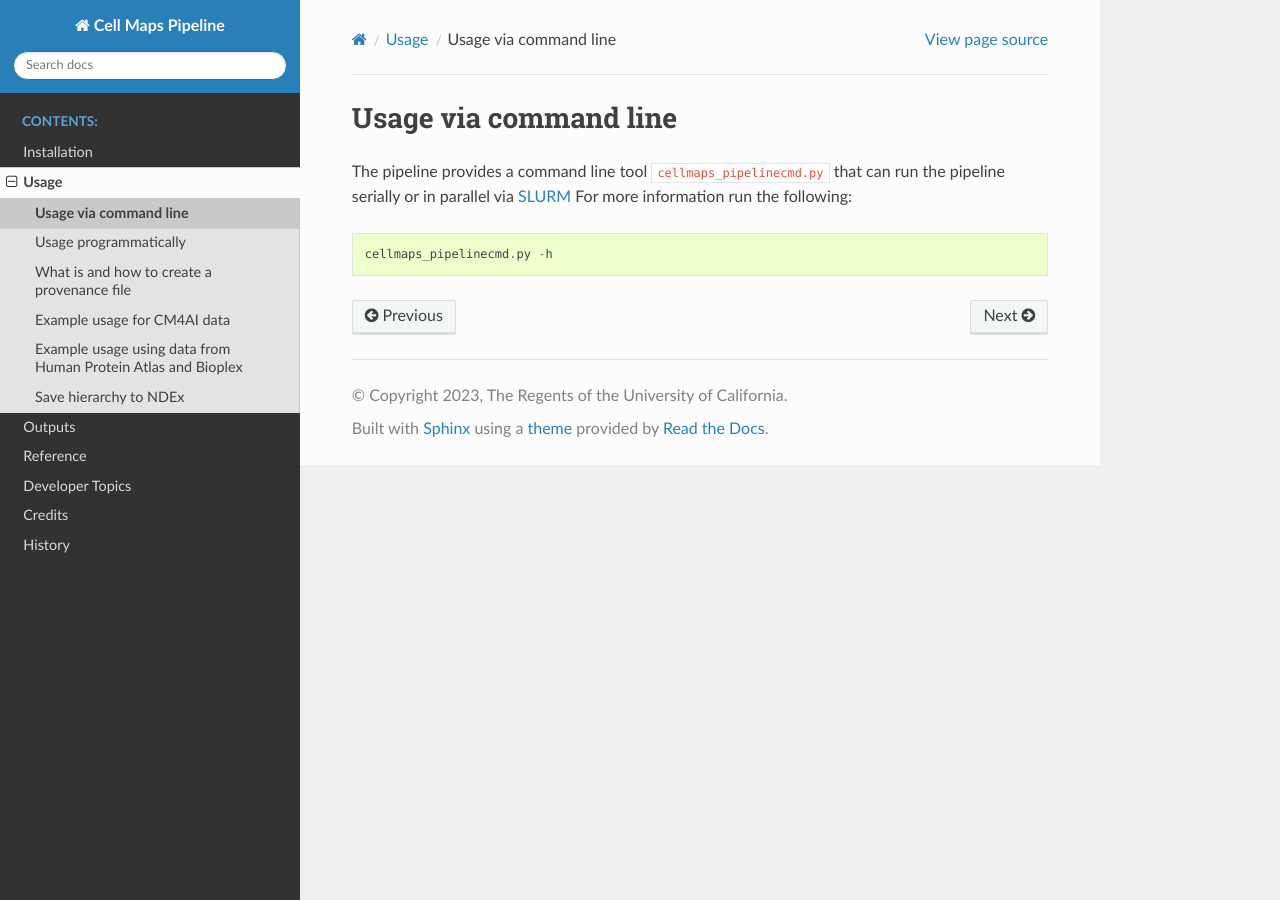
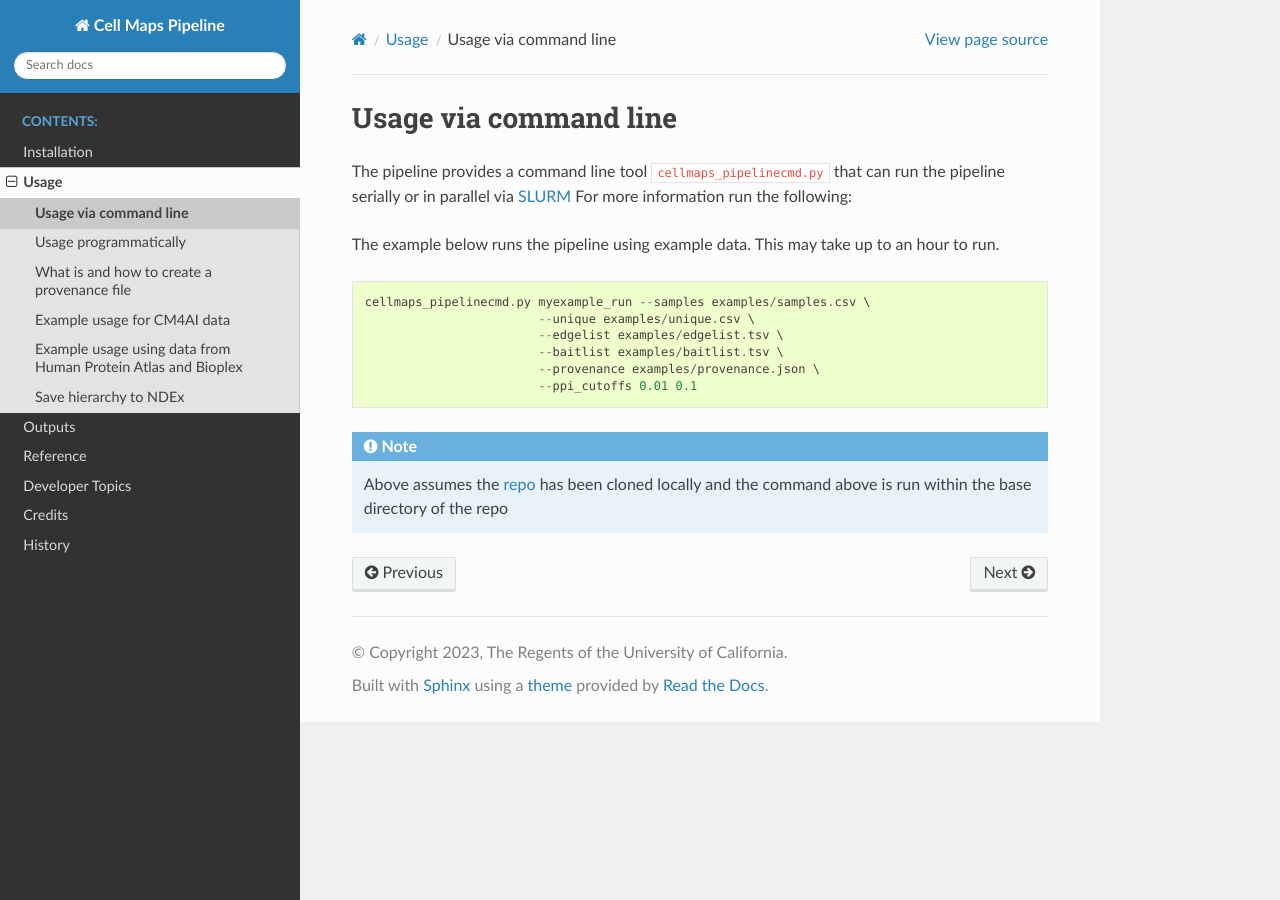
Before and after one commit to idekerlab/cellmaps_pipeline, a Sphinx documentation site: the page built from docs/usage_via_command.rst, in a window 1280 px wide. Built offline with Sphinx 7.4.7 and the Read the Docs theme 3.1.0, drawn with Linux system fonts in a browser that asks for light colours.

Commit message:
updates to make pipeline compatible with pep 517 build system. also bumped up dependency versions

```diff
--- a/HISTORY.rst
+++ b/HISTORY.rst
@@ -1,6 +1,11 @@
 =======
 History
 =======
+
+1.1.1 (2025-XX-XX)
+-------------------
+
+* Updated to PEP 517 compliant build system
 
 1.1.0 (2025-03-20)
 ------------------
--- a/cellmaps_pipeline/__init__.py
+++ b/cellmaps_pipeline/__init__.py
@@ -4,6 +4,6 @@
 
 __author__ = 'Cell Maps team'
 __email__ = 'tools@cm4ai.org'
-__version__ = '1.1.0'
+__version__ = '1.2.0a1'
 __repo_url__ = 'https://github.com/idekerlab/cellmaps_pipeline'
 __description__ = 'Runs full Cell Maps pipeline'
--- a/docs/usage_via_command.rst
+++ b/docs/usage_via_command.rst
@@ -6,9 +6,23 @@ Usage via command line
 The pipeline provides a command line tool ``cellmaps_pipelinecmd.py`` that can run
 the pipeline serially or in parallel via `SLURM`_ For more information run the following:
 
+The example below runs the pipeline using example data. This may take up to an hour to run.
+
+
 .. code-block:: python
 
-    cellmaps_pipelinecmd.py -h
+    cellmaps_pipelinecmd.py myexample_run --samples examples/samples.csv \
+                            --unique examples/unique.csv \
+                            --edgelist examples/edgelist.tsv \
+                            --baitlist examples/baitlist.tsv \
+                            --provenance examples/provenance.json \
+                            --ppi_cutoffs 0.01 0.1
+
+.. note::
+
+   Above assumes the `repo <https://github.com/idekerlab/cellmaps_pipeline>`__ has been cloned
+   locally and the command above is run within the base directory of the repo
+
 
 .. _CM4AI data: https://cm4ai.org/data
 .. _RO-Crate: https://www.researchobject.org/ro-crate/
--- a/requirements_dev.txt
+++ b/requirements_dev.txt
@@ -9,3 +9,6 @@ Sphinx>=1.8.1
 twine>=1.12.1
 sphinx-rtd-theme
 pytest
+setuptools>=58.0.0
+build
+virtualenv
```
Also changed, not shown: docs/usage_programmatically.rst (+7 -0 lines), requirements.txt (+8 -8 lines), .travis.yml, 3 other files.
